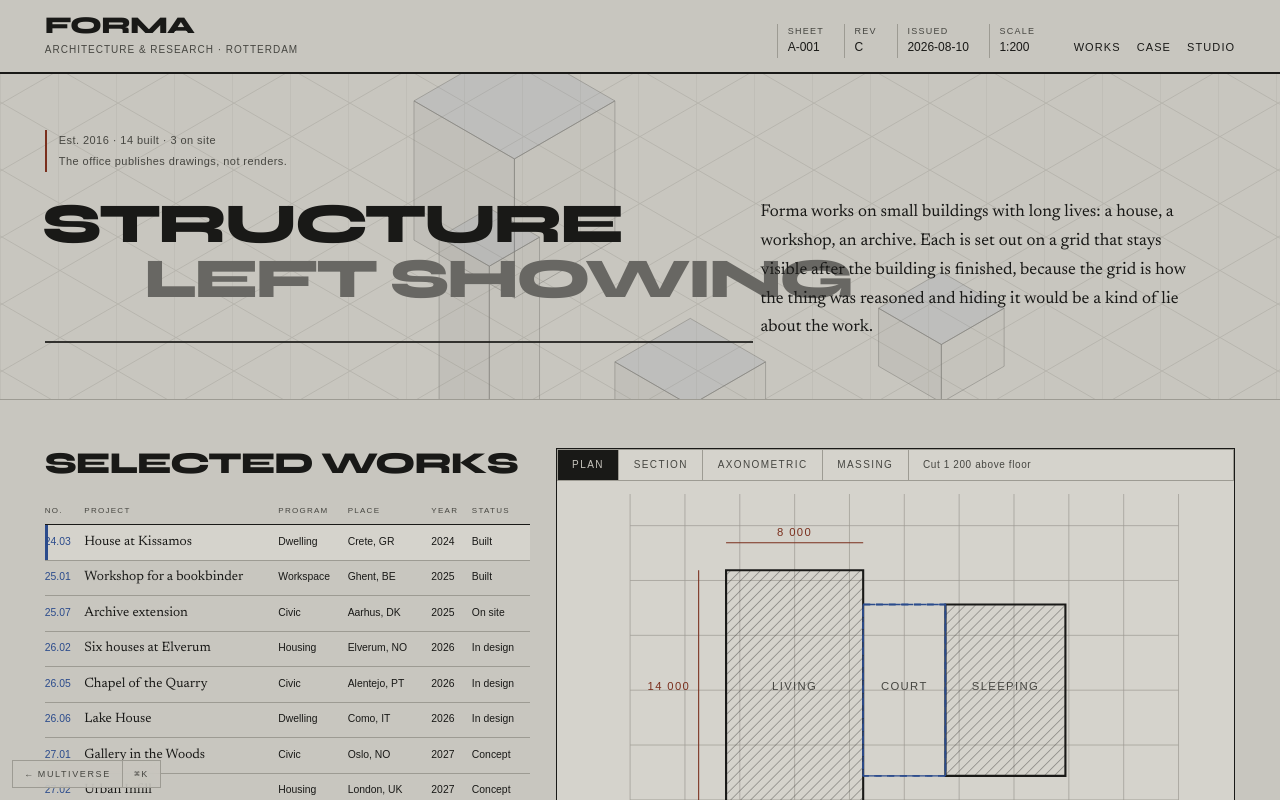
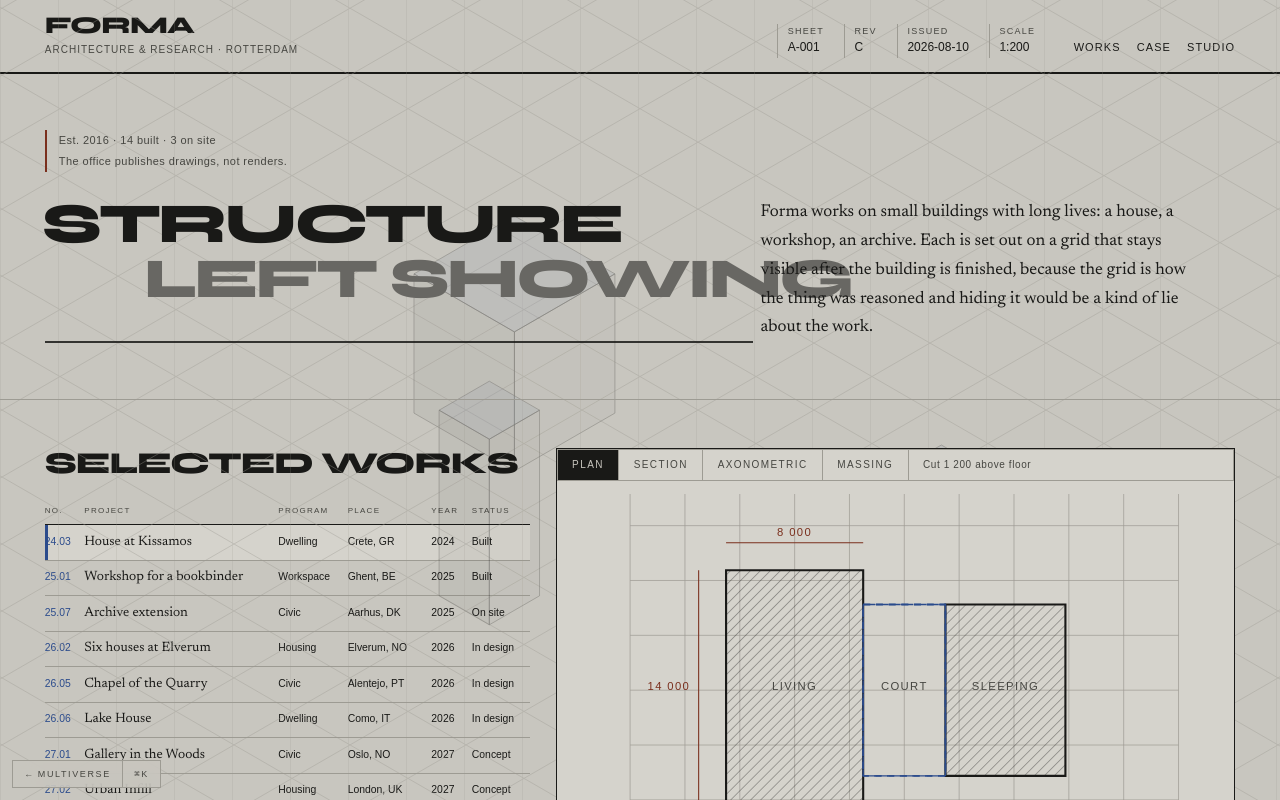
Before and after one commit to 3bud-ZC/UIUX-Multiverse, a Next.js app: page /worlds/forma in a window 1280 px wide. Shown: the top 800 px of the page. Built offline with nearby package versions, Linux system fonts and the light colour scheme; a web font is replaced by a local one.

Commit message:
style(forma): make animated background span entire page

```diff
--- a/src/components/worlds/forma/Forma.module.css
+++ b/src/components/worlds/forma/Forma.module.css
@@ -118,16 +118,16 @@
   align-items: end;
   padding: clamp(2rem, 7vh, 5rem) var(--pad);
   border-bottom: 1px solid var(--rule);
-  overflow: hidden;
 }
 
 .field {
-  position: absolute;
+  position: fixed;
   inset: 0;
   width: 100%;
   height: 100%;
   opacity: 0.42;
   pointer-events: none;
+  z-index: 0;
 }
 
 .openingType {
--- a/src/components/worlds/forma/Forma.tsx
+++ b/src/components/worlds/forma/Forma.tsx
@@ -63,6 +63,11 @@ export function Forma() {
 
   return (
     <div className={styles.sheet}>
+      <FieldCanvas
+        kind="axonometric"
+        colors={{ ...WORLD.palette, raise: "#b9b7af" }}
+        className={styles.field}
+      />
       <header className={styles.titleBlock}>
         <div className={styles.tbName}>
           <p className={styles.studio}>Forma</p>
@@ -94,11 +99,6 @@ export function Forma() {
       </header>
 
       <section className={styles.opening} aria-labelledby="opening-h">
-        <FieldCanvas
-          kind="axonometric"
-          colors={{ ...WORLD.palette, raise: "#b9b7af" }}
-          className={styles.field}
-        />
         <div className={styles.openingType}>
           <p className={styles.marginNote}>
             Est. 2016 · 14 built · 3 on site
```
